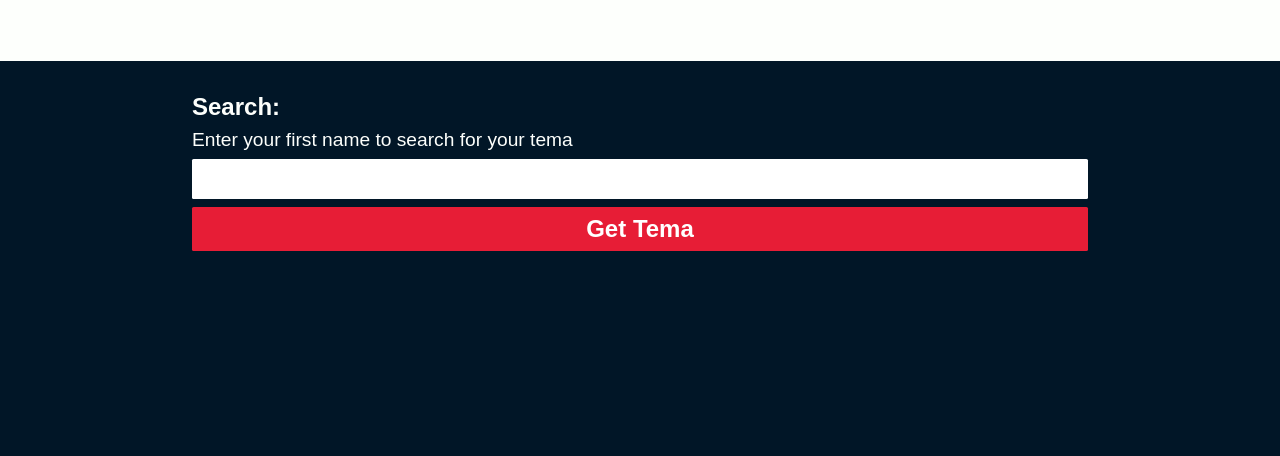
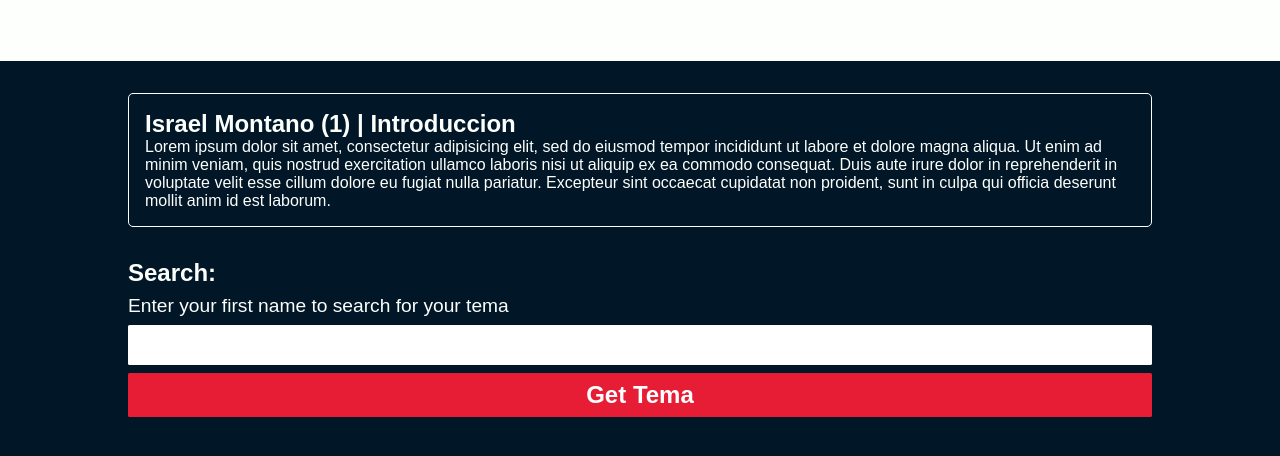
Before and after one commit to Chino503/youth, a plain HTML site: page index.html in a window 1280 px wide. Shown: the part 136-592 px from the top of the page. Drawn offline with Linux system fonts and the light colour scheme.

Commit message:
Create styles for js result

```diff
--- a/css/styles.css
+++ b/css/styles.css
@@ -31,13 +31,14 @@ body {
 	font-size: 1.3rem;
 }
 
-#search {
-	width: 70%;
+#search, #result {
+	width: 80%;
 	margin: 2rem auto;
 	color: #FDFFFC;
 }
 
-#search h3 {
+#search h3,
+#result h3 {
 	font-size: 1.5rem;
 }
 
@@ -57,6 +58,12 @@ body {
 	text-align: center;
 }
 
+#result {
+	border: 1px solid #fff;
+	padding: 1rem;
+	border-radius: 5px;
+}
+
 #getTema {
 	width: 100%;
 	font-size: 1.5rem;
--- a/index.html
+++ b/index.html
@@ -10,13 +10,22 @@
 			<h1>Youth Tema</h1>
 			<p>If you've lost your tema, you can look it up here.</p>
 		</header>
+		<div id="result">
+			<h3>Israel Montano (1) | Introduccion</h3>
+			<p>Lorem ipsum dolor sit amet, consectetur adipisicing elit, sed do eiusmod
+			tempor incididunt ut labore et dolore magna aliqua. Ut enim ad minim veniam,
+			quis nostrud exercitation ullamco laboris nisi ut aliquip ex ea commodo
+			consequat. Duis aute irure dolor in reprehenderit in voluptate velit esse
+			cillum dolore eu fugiat nulla pariatur. Excepteur sint occaecat cupidatat non
+			proident, sunt in culpa qui officia deserunt mollit anim id est laborum.
+		</p>
+		</div>
 		<div id="search">
 			<h3>Search:</h3>
 			<p>Enter your first name to search for your tema</p>
 			<input type="text" name="name" id="searchQuery">
 			<button id="getTema">Get Tema</button>
 		</div>
-		<div id="result"></div>
 		<script src="js/youth.js"></script>
 		<script src="js/tema.js"></script>
 		<script src="js/app.js"></script>
```
